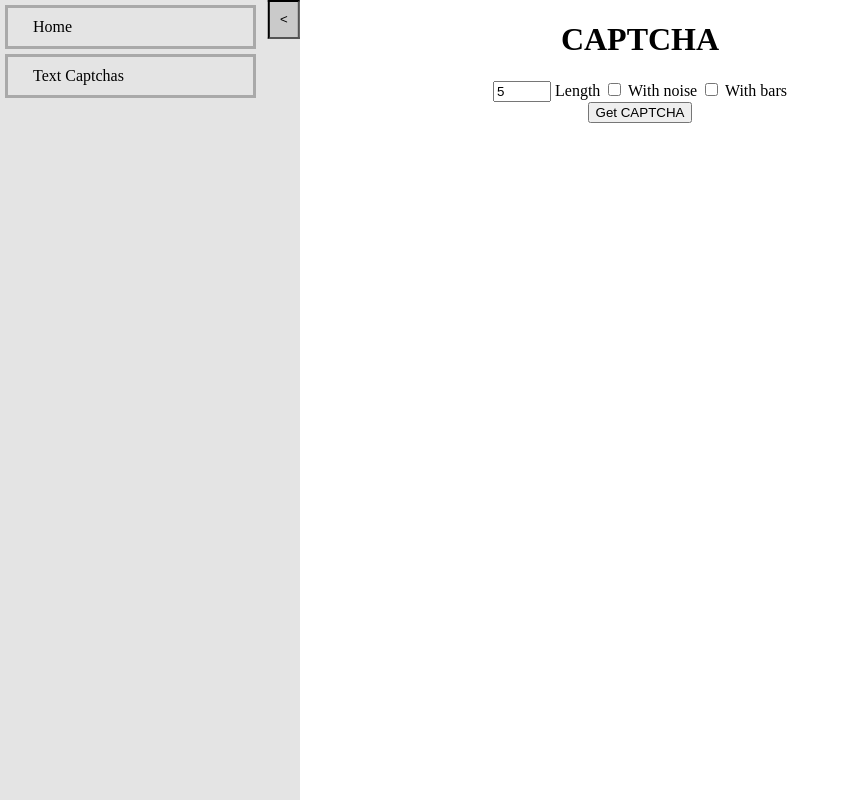
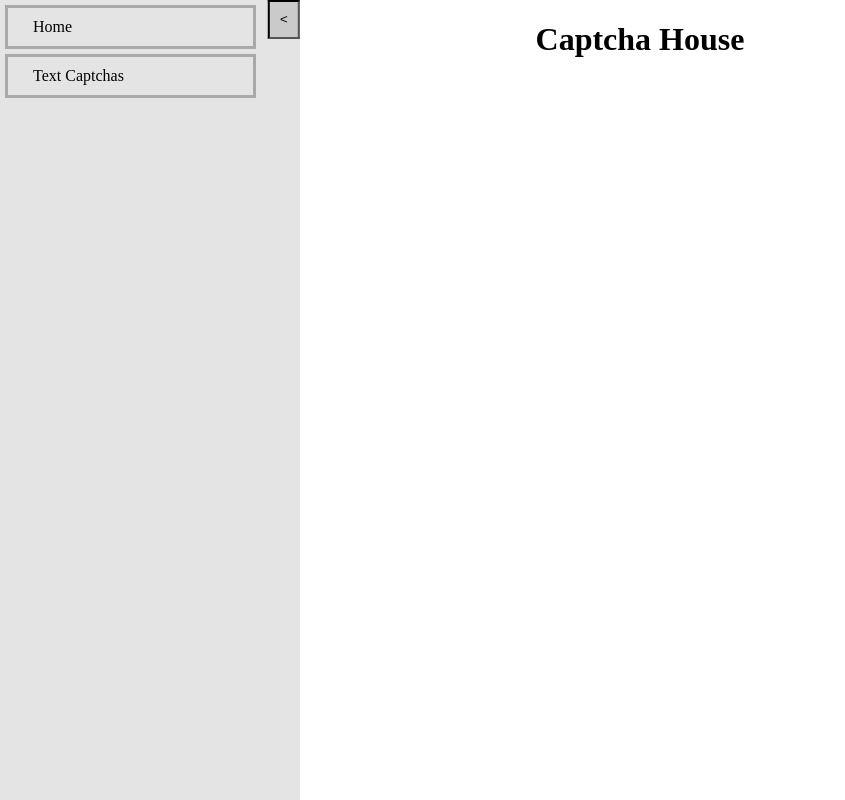
Before and after one commit to nkct/captcha-house, a SvelteKit app: page / in a window 1280 px wide. Shown: the whole page, without its empty margins (0-845 px from the left). Built offline with nearby package versions, Linux system fonts and the light colour scheme.

Commit message:
added main page

```diff
--- a/src/routes/+page.svelte
+++ b/src/routes/+page.svelte
@@ -1,64 +1,13 @@
 <script lang="ts">
-	import Captcha from "./Captcha.svelte";
 	import Sidebar from "./Sidebar.svelte";
+</script>
 
-    let captchas: {length: number, with_noise: boolean, with_bars: boolean}[] = [];
-</script>
+<h1>Captcha House</h1>
 
 <Sidebar />
 
-<div class="content">
-    <h1>CAPTCHA</h1>
-    <form class="text-captcha-form" on:submit={(e) => {
-        let target = e.target;
-        if (target != null && target instanceof HTMLFormElement) {
-            let form_data = Object.fromEntries(new FormData(target));
-            let data = {
-                length: Number(form_data.length),
-                with_noise: false,
-                with_bars: false
-            }
-            if (form_data.hasOwnProperty("with_noise")) {
-                data.with_noise = true
-            }
-            if (form_data.hasOwnProperty("with_bars")) {
-                data.with_bars = true
-            }
-
-            captchas = [...captchas, data]
-        }
-    }}>
-        <input type="number" name="length" value="5" style="width: 50px;"/>
-        <label for="length">Length</label>
-
-        <input type="checkbox" name="with_noise" />
-        <label for="with_noise">With noise</label>
-
-        <input type="checkbox" name="with_bars" />
-        <label for="with_bars">With bars</label>
-
-        <br>
-
-        <input type="submit" value="Get CAPTCHA">
-    </form>
-    <div class="captcha_container">
-        {#each captchas as props}
-          <Captcha length = {props.length} with_noise = {props.with_noise} with_bars = {props.with_bars} />
-        {/each}
-    </div>
-</div>
-
 <style lang="scss">
-    .content {
+    h1 {
         text-align: center;
     }
-    .text-captcha-form {
-        display: block;
-    }
-    .captcha_container {
-        display: flex;
-        justify-content: center;
-        align-items: center;
-        flex-direction: column;
-    }
 </style>
```
